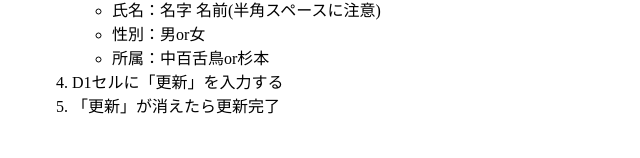
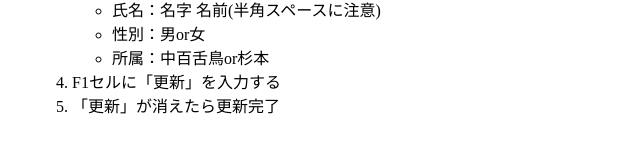
Before and after one commit to yukiyamasaki6/aims-gas, a plain HTML site: page operator.html in a window 1280 px wide. Shown: the part 636-794 px from the top of the page, 640-1280 px from the left. Drawn offline with Linux system fonts and the light colour scheme.

Commit message:
更新(図は作成途中)

```diff
--- a/operator.html
+++ b/operator.html
@@ -91,7 +91,7 @@
                                         <li>所属：中百舌鳥or杉本</li>
                                     </ul>
                                 </li>
-                                <li>D1セルに「更新」を入力する</li>
+                                <li>F1セルに「更新」を入力する</li>
                                 <li>「更新」が消えたら更新完了</li>
                             </ol>
                         </td>
```
Also changed, not shown: 3 other files.
